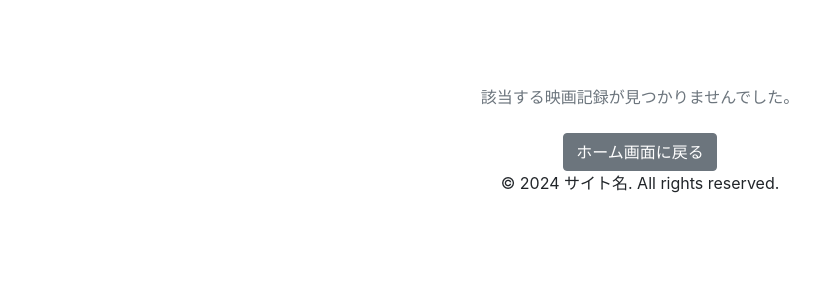
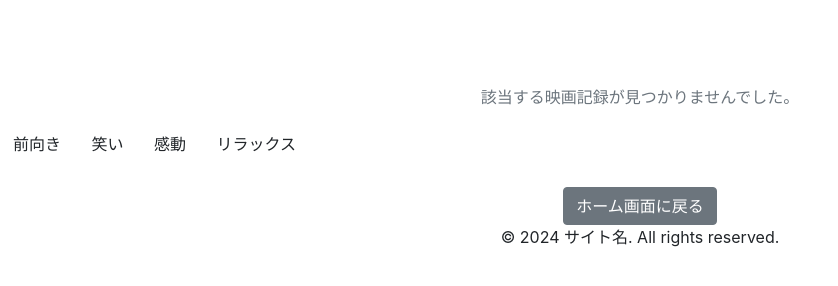
Before and after one commit to INswon/MovieChallenge, a Django app: template templates/movies/mood_archive.html in a window 1280 px wide. Shown: the part 283-569 px from the top of the page, without its empty margins (0-838 px from the left). Run offline with Django 5.2, Linux system fonts and the light colour scheme; the template is opened without the code that fills it, so the values that code supplies are empty; some libraries are stand-ins or nearby versions.

Commit message:
feat: 感情アーカイブに4種のムード切替ボタンを追加（前向き・笑い・感動・リラックス）#30
- 各ムードに対応したラベルのボタンをUI上に仮配置
※ 今後の導線追加・スタイル適用のベースとして設置

```diff
--- a/templates/movies/mood_archive.html
+++ b/templates/movies/mood_archive.html
@@ -63,6 +63,11 @@
     <p class="text-center text-muted">該当する映画記録が見つかりませんでした。</p>
   {% endfor %}
 
+  <button class="btn mood-btn mood-positive">前向き</button>
+  <button class="btn mood-btn mood-fun">笑い</button>
+  <button class="btn mood-btn mood-touching">感動</button>
+  <button class="btn mood-btn mood-relax">リラックス</button>
+
   <div class="text-center mt-4">
     <a href="{% url 'movies:movie_search' %}" class="btn btn-secondary">ホーム画面に戻る</a>
   </div>
```
